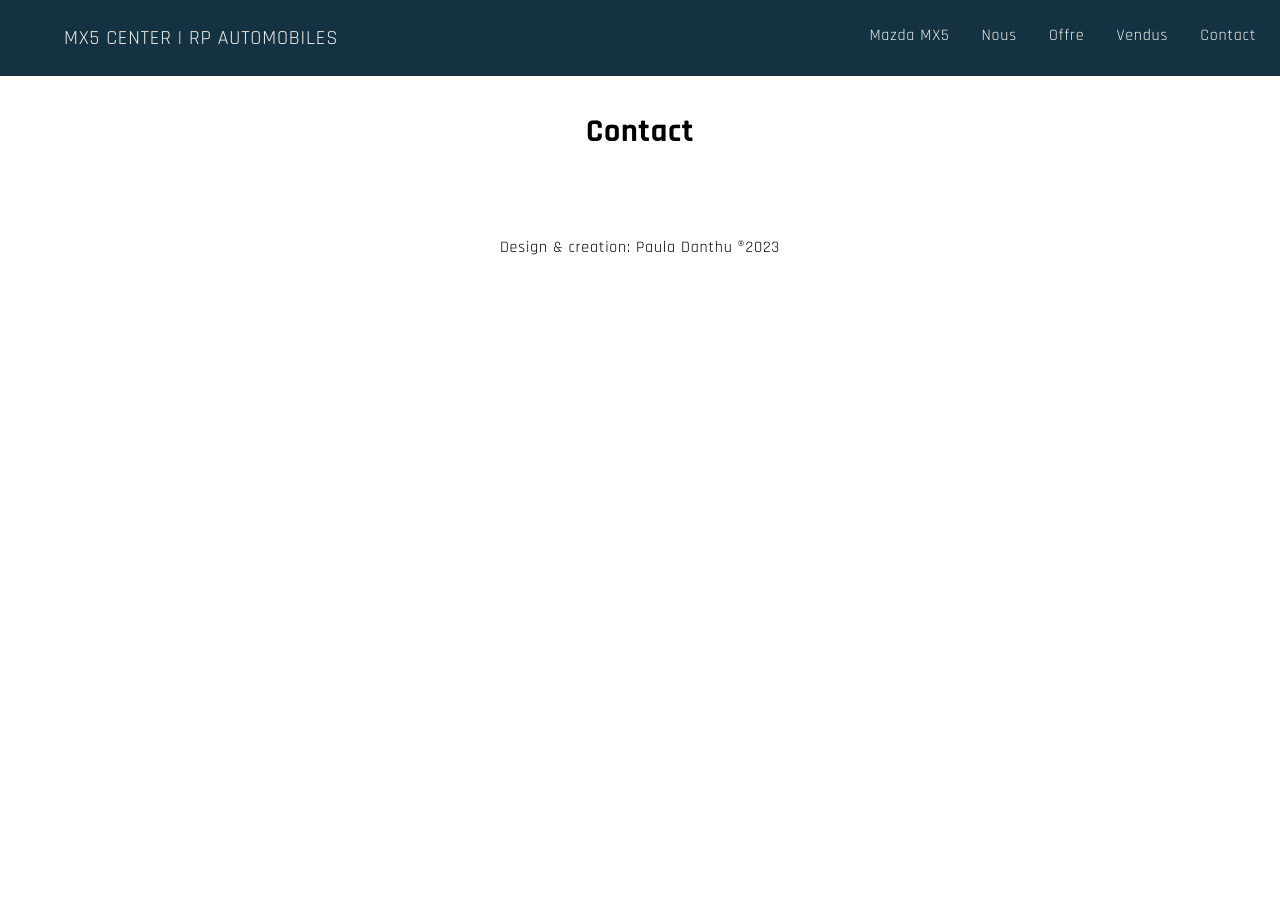
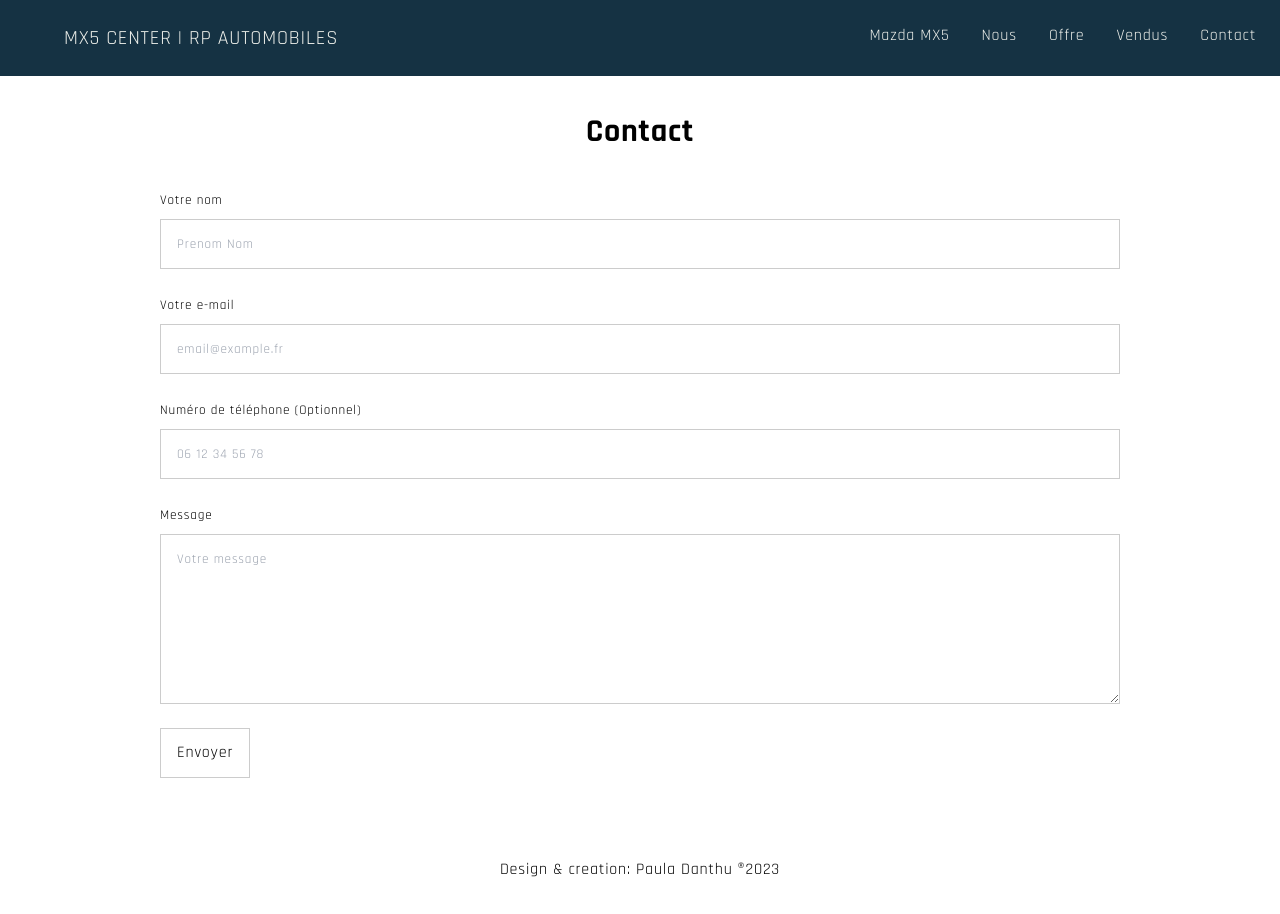
Before and after one commit to PaulaDanthu/rpautomobiles-app, a Vue app: page /contact in a window 1280 px wide. Before the commit the page ends 800 px from the top, so only its background shows below. Built offline with nearby package versions, Linux system fonts and the light colour scheme; the HTML template or start-up script is replaced by a standard one.

Commit message:
contact form creation

```diff
--- a/src/components/Contact.vue
+++ b/src/components/Contact.vue
@@ -3,6 +3,20 @@
         <h1>
             Contact
         </h1>
+        <form class="contact-form" id="fs-frm" name="contact-form" accept-charset="utf-8" action="https://formspree.io/f/mjvdrzrk" method="post">
+            <fieldset id="fs-frm-inputs">
+                <label for="full-name">Votre nom</label>
+                <input type="text" name="name" id="full-name" placeholder="Prenom Nom" required="">
+                <label for="email-address">Votre e-mail</label>
+                <input type="email" name="_replyto" id="email-address" placeholder="email@example.fr" required="">
+                <label for="telephone">Numéro de téléphone (Optionnel)</label>
+                <input type="telephone" name="telephone" id="telephone" placeholder="06 12 34 56 78">
+                <label for="message">Message</label>
+                <textarea rows="6" name="message" id="message" placeholder="Votre message" required=""></textarea>
+                <input type="hidden" name="_subject" id="email-subject" value="Complaint Form Submission">
+            </fieldset>
+            <input type="submit" value="Envoyer">
+        </form>
     </div>
     <my-footer />
 </template>
@@ -23,5 +37,98 @@ export default {
 </script>
 
 <style>
+.contact-form {
+    margin-left: 10rem;
+    margin-right: 10rem;
+}
+#fs-frm input,
+#fs-frm select,
+#fs-frm textarea,
+#fs-frm fieldset,
+#fs-frm optgroup,
+#fs-frm label,
+#fs-frm #card-element:disabled {
+    font-family: inherit;
+    font-size: 100%;
+    color: inherit;
+    border: none;
+    border-radius: 0;
+    display: block;
+    width: 100%;
+    padding: 0;
+    margin: 0;
+    -webkit-appearance: none;
+    -moz-appearance: none;
+}
+#fs-frm label,
+#fs-frm legend,
+#fs-frm ::placeholder {
+    font-size: .825rem;
+    margin-bottom: .5rem;
+    padding-top: .2rem;
+    display: flex;
+    align-items: baseline;
+}
+
+/* border, padding, margin, width */
+#fs-frm input,
+#fs-frm select,
+#fs-frm textarea,
+#fs-frm #card-element {
+    border: 1px solid rgba(0,0,0,0.2);
+    background-color: rgba(255,255,255,0.9);
+    padding: .75em 1rem;
+    margin-bottom: 1.5rem;
+}
+#fs-frm input:focus,
+#fs-frm select:focus,
+#fs-frm textarea:focus {
+    background-color: white;
+    outline-style: solid;
+    outline-width: thin;
+    outline-color: gray;
+    outline-offset: -1px;
+}
+#fs-frm [type="text"],
+#fs-frm [type="email"] {
+    width: 100%;
+}
+#fs-frm [type="button"],
+#fs-frm [type="submit"],
+#fs-frm [type="reset"] {
+    width: auto;
+    cursor: pointer;
+    -webkit-appearance: button;
+    -moz-appearance: button;
+    appearance: button;
+}
+#fs-frm [type="button"]:focus,
+#fs-frm [type="submit"]:focus,
+#fs-frm [type="reset"]:focus {
+    outline: none;
+}
+#fs-frm [type="submit"],
+#fs-frm [type="reset"] {
+    margin-bottom: 0;
+}
+#fs-frm select {
+    text-transform: none;
+}
+
+#fs-frm [type="checkbox"] {
+    -webkit-appearance: checkbox;
+    -moz-appearance: checkbox;
+    appearance: checkbox;
+    display: inline-block;
+    width: auto;
+    margin: 0 .5em 0 0 !important;
+}
+
+#fs-frm [type="radio"] {
+    -webkit-appearance: radio;
+    -moz-appearance: radio;
+    appearance: radio;
+}
+
 
 </style>
--- /dev/null
+++ b/src/components/Submission.vue
@@ -0,0 +1,12 @@
+<template>
+    <h1>Merci pour votre message</h1>
+    <router-link to="/">Revenir à l'accueil</router-link>
+</template>
+
+<script>
+
+</script>
+
+<style>
+
+</style>
```
